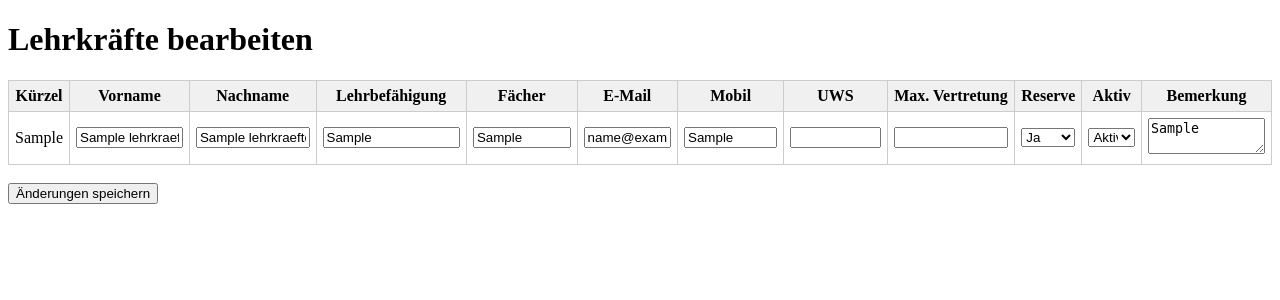
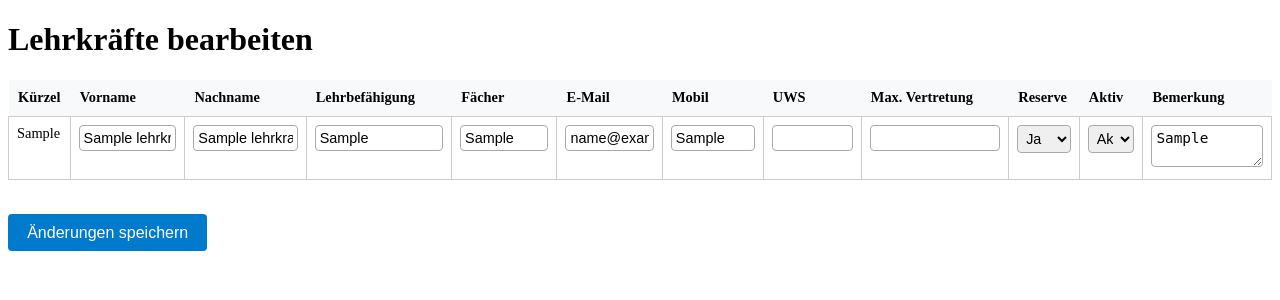
Before and after one commit to JerryMycan/PlanFix, a PHP site: page /lehrkraefte_edit.php in a window 1280 px wide. Shown: the top 300 px of the page. Run offline with PHP 8.4, Linux system fonts and the light colour scheme; tables that the repository leaves empty or names only in its code hold one stand-in row (values such as "Sample post"); a stand-in replaces the project's code that opens the database connection; some libraries are stand-ins or nearby versions.

Commit message:
Initial Commit 23.Mai25

```diff
--- a/pf-importlehrkraefte/lehrkraefte_edit.php
+++ b/pf-importlehrkraefte/lehrkraefte_edit.php
@@ -13,29 +13,8 @@ $lehrkraefte = $stmt->fetchAll();
 <head>
     <meta charset="UTF-8">
     <title>Lehrkräfte bearbeiten - Test</title>
-    <!--<link rel="stylesheet" href="../css/lehrkraefte.css">-->
+    <link rel="stylesheet" href="../css/lehrkraefte.css">
 
-    <style>
-        table {
-            width: 100%;
-            border-collapse: collapse;
-            margin-top: 1rem;
-        }
-        th, td {
-            border: 1px solid #ccc;
-            padding: 6px;
-        }
-        th {
-            background-color: #f0f0f0;
-        }
-        input[type="text"],
-        input[type="number"],
-        textarea,
-        select {
-            width: 100%;
-            box-sizing: border-box;
-        }
-    </style>
 </head>
 <body>
     <div class="container">
```
